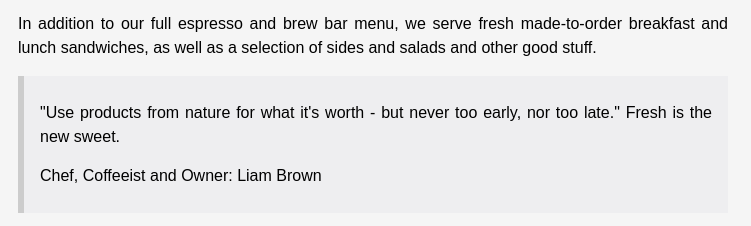
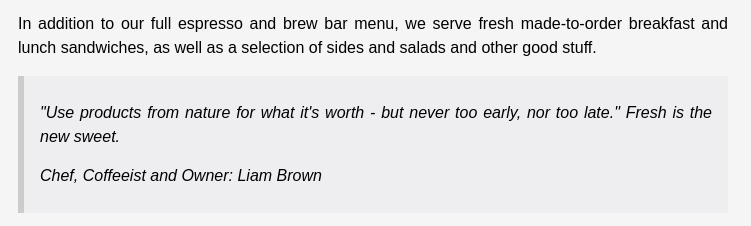
Before and after one commit to HuynhQuoc123/TheCafe, a plain HTML site: page index.html in a window 1280 px wide. Shown: the part 802-1028 px from the top of the page, 267-1018 px from the left. Drawn offline with Linux system fonts and the light colour scheme.

Commit message:
Update index.html

```diff
--- a/index.html
+++ b/index.html
@@ -52,10 +52,10 @@
                 </p>
                 <div class="panel">
                     <p>
-                        "Use products from nature for what it's worth - but never too early, nor too late." Fresh is the new sweet.
+                       <i> "Use products from nature for what it's worth - but never too early, nor too late." Fresh is the new sweet.</i>
                     </p>
                     <p>
-                        Chef, Coffeeist and Owner: Liam Brown
+                        <i> Chef, Coffeeist and Owner: Liam Brown</i>
                     </p>
                 </div>
                 <img src="./assets/img/coffeeshop.jpg" alt="coffeeshop">
```
